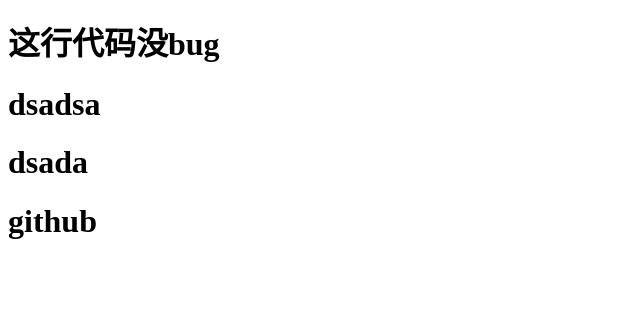
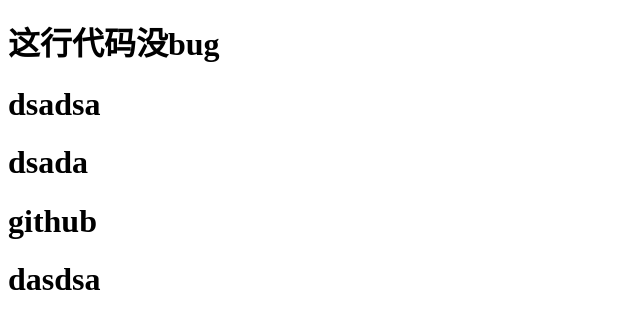
Before and after one commit to jiahaoliu-hub/code_demo, a plain HTML site: page index.html in a window 1280 px wide. Shown: the part 745-1064 px from the top of the page, without its empty margins (0-640 px from the left). Before the commit the page ends 1006 px from the top, so only its background shows below. Drawn offline with Linux system fonts and the light colour scheme.

Commit message:
第三次添加inedx.html

```diff
--- a/index.html
+++ b/index.html
@@ -21,5 +21,6 @@
     <h1>dsadsa</h1>
     <h1>dsada</h1>
     <h1>github</h1>
+    <h1>dasdsa</h1>
 </body>
 </html>
```
